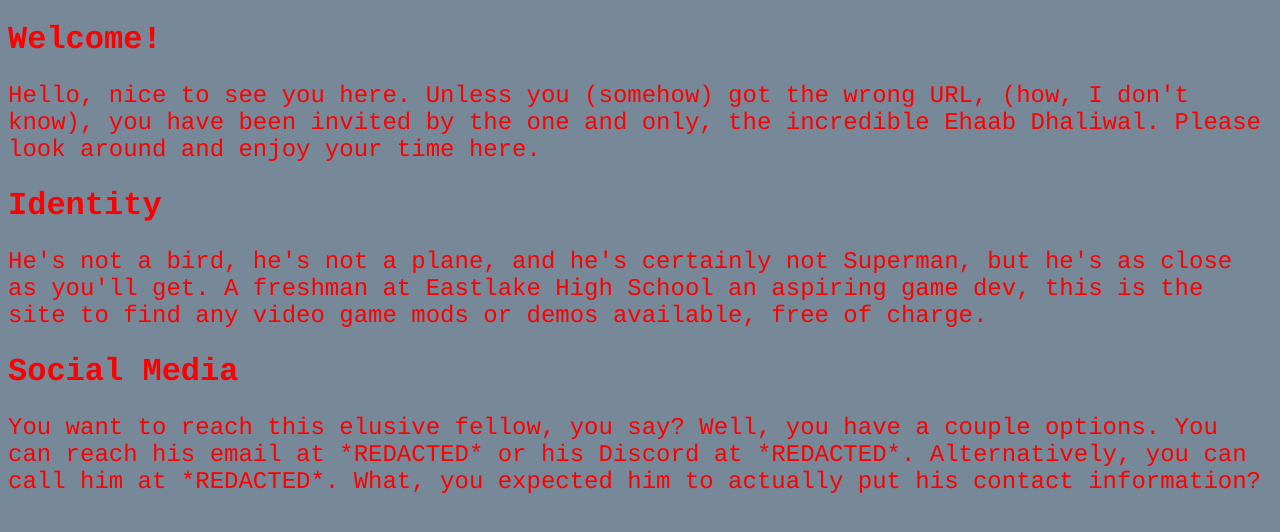
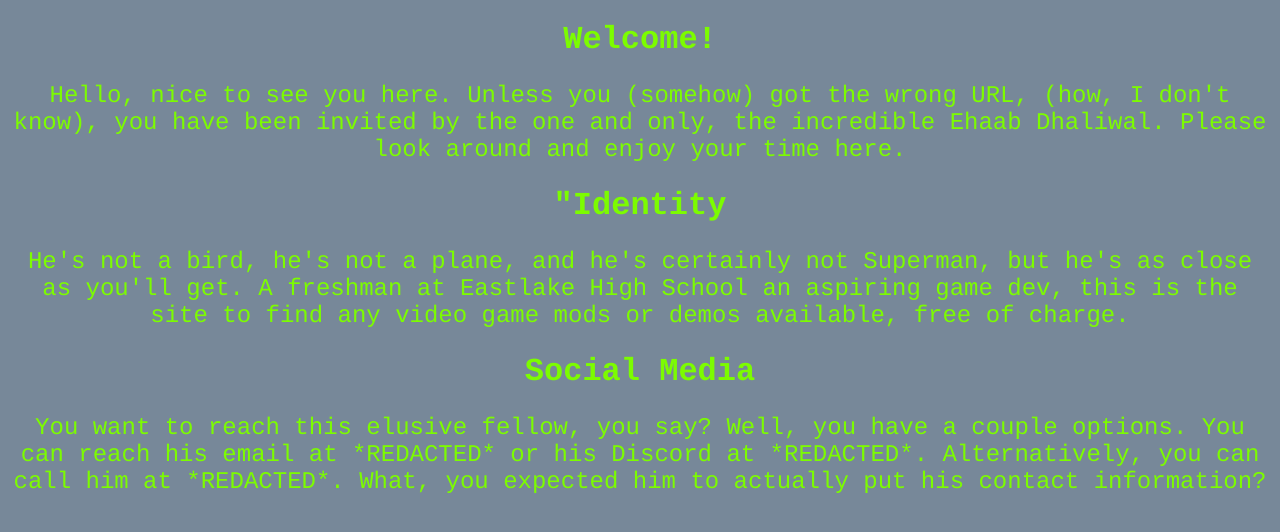
Before and after one commit to ehaabd/ehaabd.github.io, a plain HTML site: page index.html in a window 1280 px wide. Drawn offline with Linux system fonts and the light colour scheme.

Commit message:
Update index.html
Edited more font styles and more.

```diff
--- a/index.html
+++ b/index.html
@@ -5,24 +5,19 @@
 
     <style>
     .basicText{
-        color:red;
+        color:lawngreen;
         font-family:courier;
-        font-size:150%;
-    }
-    .basicHeader{
-        color:red;
-        font-family:courier;
-        font-size:200%
+        text-align:center;
     }
     </style>
 
   </head>
   <body style="background-color:lightslategrey;">
-    <h1 class="basicHeader">Welcome!</h1>
-    <p class="basicText">Hello, nice to see you here. Unless you (somehow) got the wrong URL, (how, I don't know), you have been invited by the one and only, the incredible Ehaab Dhaliwal. Please look around and enjoy your time here.</p>
-    <h1 class="basicHeader">Identity</h1>
-    <p class="basicText">He's not a bird, he's not a plane, and he's certainly not Superman, but he's as close as you'll get. A freshman at Eastlake High School an aspiring game dev, this is the site to find any video game mods or demos available, free of charge.</p>
-    <h1  class="basicHeader">Social Media</h1>
-    <p class="basicText">You want to reach this elusive fellow, you say? Well, you have a couple options. You can reach his email at *REDACTED* or his Discord at *REDACTED*. Alternatively, you can call him at *REDACTED*. What, you expected him to actually put his contact information?</p>
+    <h1 class="basicText", style="font-size:200%;">Welcome!</h1>
+    <p class="basicText", style="font-size:150%;">Hello, nice to see you here. Unless you (somehow) got the wrong URL, (how, I don't know), you have been invited by the one and only, the incredible Ehaab Dhaliwal. Please look around and enjoy your time here.</p>
+    <h1 class="basicText", style="font-size:200%;">"Identity</h1>
+    <p class="basicText", style="font-size:150%;">He's not a bird, he's not a plane, and he's certainly not Superman, but he's as close as you'll get. A freshman at Eastlake High School an aspiring game dev, this is the site to find any video game mods or demos available, free of charge.</p>
+    <h1 class="basicText", style="font-size:200%;">Social Media</h1>
+    <p class="basicText", style="font-size:150%;">You want to reach this elusive fellow, you say? Well, you have a couple options. You can reach his email at *REDACTED* or his Discord at *REDACTED*. Alternatively, you can call him at *REDACTED*. What, you expected him to actually put his contact information?</p>
   </body>
 </html>
```
